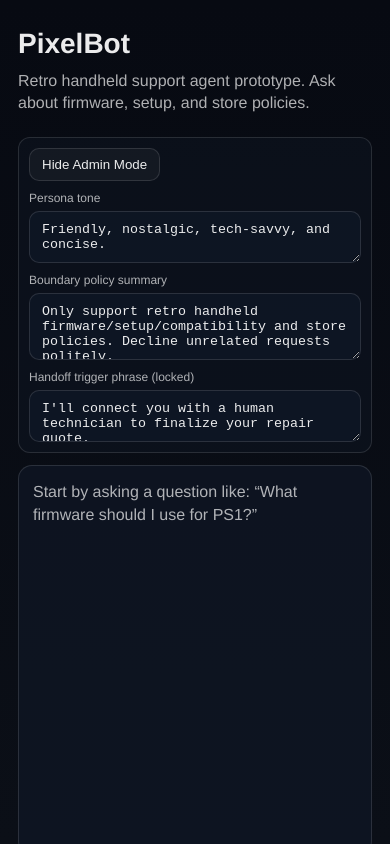
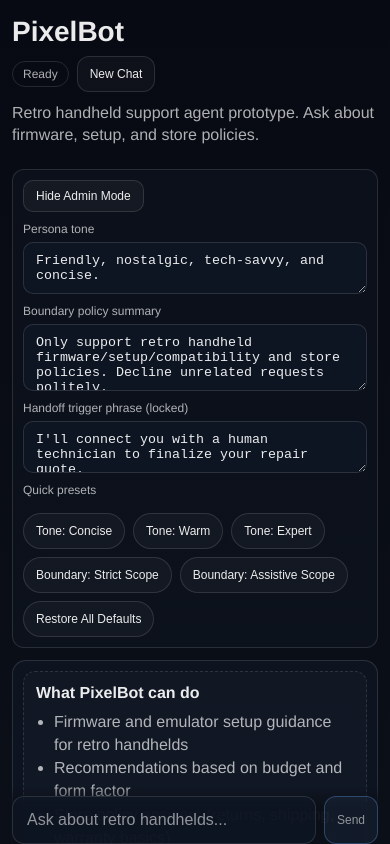
Before and after one commit to b0yu-li/pixel-bot, a Next.js app: page / in a window 390 px wide. Both pictures are taken after a click on the button "Show Admin Mode". Shown: the top 844 px of the page. Built offline with nearby package versions, Linux system fonts and the light colour scheme.

Commit message:
feat: enhance README with product walkthrough and rubric mapping; update global styles for improved UI elements and add starter prompts in chat interface

```diff
--- a/app/globals.css
+++ b/app/globals.css
@@ -35,6 +35,12 @@ body {
   gap: 16px;
 }
 
+.headerActions {
+  display: flex;
+  align-items: center;
+  gap: 8px;
+}
+
 h1 {
   margin: 0;
   font-size: 28px;
@@ -44,6 +50,19 @@ h1 {
   margin: 10px 0 22px 0;
   color: var(--muted);
   line-height: 1.4;
+}
+
+.statusPill {
+  border-radius: 999px;
+  border: 1px solid var(--border);
+  padding: 5px 10px;
+  font-size: 12px;
+  color: var(--muted);
+}
+
+.statusPill.error {
+  color: rgba(255, 140, 140, 0.95);
+  border-color: rgba(255, 120, 120, 0.5);
 }
 
 .adminPanel {
@@ -95,6 +114,34 @@ h1 {
   background: rgba(18, 26, 42, 0.55);
   padding: 14px;
   min-height: 360px;
+  max-height: 58vh;
+  overflow-y: auto;
+}
+
+.emptyState {
+  border: 1px dashed var(--border);
+  border-radius: 12px;
+  padding: 12px;
+  margin-bottom: 12px;
+  background: rgba(255, 255, 255, 0.02);
+}
+
+.emptyState h2 {
+  margin: 0 0 8px 0;
+  font-size: 16px;
+}
+
+.emptyState ul {
+  margin: 0;
+  padding-left: 18px;
+  color: var(--muted);
+  line-height: 1.45;
+}
+
+.starterChips {
+  display: flex;
+  flex-wrap: wrap;
+  gap: 8px;
 }
 
 .msg {
@@ -102,6 +149,10 @@ h1 {
   gap: 10px;
   padding: 8px 6px;
   border-radius: 10px;
+}
+
+.msgEnter {
+  animation: message-enter 240ms ease-out;
 }
 
 .msg + .msg {
@@ -150,10 +201,40 @@ h1 {
   color: rgba(110, 168, 254, 0.9);
 }
 
+.loadingMsg .content {
+  min-height: 24px;
+}
+
+.typingIndicator {
+  display: inline-flex;
+  align-items: center;
+  gap: 6px;
+}
+
+.typingIndicator span {
+  width: 7px;
+  height: 7px;
+  border-radius: 999px;
+  background: rgba(110, 168, 254, 0.9);
+  animation: typing-bounce 1s infinite ease-in-out;
+}
+
+.typingIndicator span:nth-child(2) {
+  animation-delay: 0.16s;
+}
+
+.typingIndicator span:nth-child(3) {
+  animation-delay: 0.32s;
+}
+
 .composer {
   display: flex;
   gap: 10px;
   margin-top: 14px;
+  position: sticky;
+  bottom: 0;
+  padding-top: 10px;
+  background: linear-gradient(180deg, rgba(11, 15, 23, 0) 0%, rgba(11, 15, 23, 0.95) 35%);
 }
 
 input[type="text"] {
@@ -183,12 +264,121 @@ button {
   cursor: pointer;
 }
 
+.ghostButton {
+  border: 1px solid var(--border);
+  background: rgba(255, 255, 255, 0.03);
+}
+
+.chip {
+  border: 1px solid var(--border);
+  border-radius: 999px;
+  background: rgba(255, 255, 255, 0.03);
+  color: var(--text);
+  padding: 8px 12px;
+  font-size: 13px;
+}
+
+.adminPresets {
+  margin-top: 10px;
+  display: flex;
+  flex-wrap: wrap;
+  gap: 8px;
+}
+
 button:disabled {
   cursor: not-allowed;
   opacity: 0.6;
+}
+
+.buttonLoading {
+  display: inline-flex;
+  align-items: center;
+  gap: 8px;
+}
+
+.spinner {
+  width: 14px;
+  height: 14px;
+  border-radius: 999px;
+  border: 2px solid rgba(255, 255, 255, 0.25);
+  border-top-color: rgba(255, 255, 255, 0.9);
+  animation: spin 700ms linear infinite;
 }
 
 .error {
   margin-top: 10px;
   color: rgba(255, 120, 120, 0.95);
 }
+
+@keyframes message-enter {
+  from {
+    opacity: 0;
+    transform: translateY(4px);
+  }
+  to {
+    opacity: 1;
+    transform: translateY(0);
+  }
+}
+
+@keyframes typing-bounce {
+  0%,
+  80%,
+  100% {
+    transform: translateY(0);
+    opacity: 0.65;
+  }
+  40% {
+    transform: translateY(-3px);
+    opacity: 1;
+  }
+}
+
+@keyframes spin {
+  to {
+    transform: rotate(360deg);
+  }
+}
+
+@media (max-width: 700px) {
+  .container {
+    padding: 16px 12px;
+  }
+
+  .titleRow {
+    flex-direction: column;
+    align-items: flex-start;
+    gap: 8px;
+  }
+
+  .msg {
+    flex-direction: column;
+    gap: 6px;
+    padding: 10px 6px;
+  }
+
+  .roleBadge {
+    width: auto;
+    font-size: 12px;
+  }
+
+  .content {
+    font-size: 15px;
+  }
+
+  .chat {
+    min-height: 320px;
+    max-height: 56vh;
+    padding: 10px;
+  }
+
+  .composer {
+    gap: 8px;
+  }
+
+  button,
+  .chip {
+    padding: 10px 12px;
+    font-size: 12px;
+  }
+}
--- a/app/page.tsx
+++ b/app/page.tsx
@@ -1,7 +1,7 @@
 "use client";
 
 import { useChat } from "@ai-sdk/react";
-import { useMemo, useState } from "react";
+import { useEffect, useMemo, useRef, useState } from "react";
 import { DefaultChatTransport } from "ai";
 import ReactMarkdown from "react-markdown";
 
@@ -10,15 +10,76 @@ type RuntimeConfig = {
   boundarySummary: string;
 };
 
+const DEFAULT_TONE = "Friendly, nostalgic, tech-savvy, and concise.";
+const DEFAULT_BOUNDARY_SUMMARY =
+  "Only support retro handheld firmware/setup/compatibility and store policies. Decline unrelated requests politely.";
+
 const HANDOFF_TRIGGER_PHRASE =
   "I'll connect you with a human technician to finalize your repair quote.";
+
+const TONE_PRESETS = [
+  {
+    id: "concise",
+    label: "Concise",
+    value: "Helpful and concise. Keep answers short, practical, and direct.",
+  },
+  {
+    id: "warm",
+    label: "Warm",
+    value:
+      "Friendly, encouraging, and patient. Keep technical guidance simple and reassuring.",
+  },
+  {
+    id: "expert",
+    label: "Expert",
+    value:
+      "Technical and precise. Explain trade-offs clearly and include concrete setup advice.",
+  },
+] as const;
+
+const BOUNDARY_PRESETS = [
+  {
+    id: "strict",
+    label: "Strict Scope",
+    value:
+      "Only support retro handheld firmware/setup/compatibility and store policies. Decline unrelated requests politely.",
+  },
+  {
+    id: "assistive",
+    label: "Assistive Scope",
+    value:
+      "Support retro handheld firmware/setup/compatibility and store policies only. For unrelated requests, refuse briefly and redirect to supported topics.",
+  },
+] as const;
+
+const STARTER_PROMPTS = [
+  {
+    id: "firmware",
+    label: "Firmware Setup",
+    text: "What firmware should I use for PS1 games on a retro handheld?",
+  },
+  {
+    id: "recommend",
+    label: "Get Recommendation",
+    text: "Can you recommend a retro handheld under $120 for GBA and SNES?",
+  },
+  {
+    id: "repair",
+    label: "Repair Handoff",
+    text: "My handheld screen is cracked and I need a repair quote.",
+  },
+  {
+    id: "policy",
+    label: "Store Policy",
+    text: "What is your return window and what condition is required?",
+  },
+] as const;
 
 export default function Page() {
   const [adminOpen, setAdminOpen] = useState(false);
   const [runtimeConfig, setRuntimeConfig] = useState<RuntimeConfig>({
-    tone: "Friendly, nostalgic, tech-savvy, and concise.",
-    boundarySummary:
-      "Only support retro handheld firmware/setup/compatibility and store policies. Decline unrelated requests politely.",
+    tone: DEFAULT_TONE,
+    boundarySummary: DEFAULT_BOUNDARY_SUMMARY,
   });
 
   const transport = useMemo(
@@ -35,6 +96,7 @@ export default function Page() {
   const {
     messages,
     sendMessage,
+    setMessages,
     status,
     error,
   } = useChat({
@@ -42,16 +104,47 @@ export default function Page() {
   });
 
   const [input, setInput] = useState("");
+  const transcriptEndRef = useRef<HTMLDivElement | null>(null);
 
   const isLoading = useMemo(() => {
     // `status` is a finite state machine; treat anything non-ready as "loading".
     return status !== "ready" && status !== "error";
   }, [status]);
 
+  const statusLabel = useMemo(() => {
+    if (status === "error") return "Error";
+    if (status === "ready") return "Ready";
+    return "Streaming";
+  }, [status]);
+
+  useEffect(() => {
+    transcriptEndRef.current?.scrollIntoView({ behavior: "smooth", block: "end" });
+  }, [messages, status]);
+
+  const submitText = (text: string) => {
+    const trimmed = text.trim();
+    if (!trimmed || isLoading) return;
+    setInput("");
+    sendMessage({ text: trimmed });
+  };
+
+  const resetConversation = () => {
+    setMessages([]);
+    setInput("");
+  };
+
   return (
     <main className="container">
       <div className="titleRow">
         <h1>PixelBot</h1>
+        <div className="headerActions">
+          <span className={`statusPill ${status === "error" ? "error" : ""}`}>
+            {statusLabel}
+          </span>
+          <button type="button" onClick={resetConversation} className="ghostButton">
+            New Chat
+          </button>
+        </div>
       </div>
       <p className="tagline">
         Retro handheld support agent prototype. Ask about firmware, setup, and
@@ -100,19 +193,84 @@ export default function Page() {
               <span>Handoff trigger phrase (locked)</span>
               <textarea value={HANDOFF_TRIGGER_PHRASE} rows={2} disabled />
             </label>
+
+            <div className="adminField">
+              <span>Quick presets</span>
+              <div className="adminPresets">
+                {TONE_PRESETS.map((preset) => (
+                  <button
+                    key={preset.id}
+                    type="button"
+                    className="chip"
+                    onClick={() =>
+                      setRuntimeConfig((prev) => ({ ...prev, tone: preset.value }))
+                    }
+                  >
+                    Tone: {preset.label}
+                  </button>
+                ))}
+                {BOUNDARY_PRESETS.map((preset) => (
+                  <button
+                    key={preset.id}
+                    type="button"
+                    className="chip"
+                    onClick={() =>
+                      setRuntimeConfig((prev) => ({
+                        ...prev,
+                        boundarySummary: preset.value,
+                      }))
+                    }
+                  >
+                    Boundary: {preset.label}
+                  </button>
+                ))}
+                <button
+                  type="button"
+                  className="chip"
+                  onClick={() =>
+                    setRuntimeConfig({
+                      tone: DEFAULT_TONE,
+                      boundarySummary: DEFAULT_BOUNDARY_SUMMARY,
+                    })
+                  }
+                >
+                  Restore All Defaults
+                </button>
+              </div>
+            </div>
           </div>
         ) : null}
       </section>
 
       <section className="chat" aria-label="Chat transcript">
         {messages.length === 0 ? (
-          <div className="content" style={{ color: "var(--muted)" }}>
-            Start by asking a question like: “What firmware should I use for
-            PS1?”
-          </div>
+          <>
+            <div className="emptyState">
+              <h2>What PixelBot can do</h2>
+              <ul>
+                <li>Firmware and emulator setup guidance for retro handhelds</li>
+                <li>Recommendations based on budget and form factor</li>
+                <li>Store policy answers (returns, shipping, warranty basics)</li>
+                <li>Repair-quote handoff when issue details + ZIP are provided</li>
+              </ul>
+            </div>
+            <div className="starterChips" aria-label="Starter prompts">
+              {STARTER_PROMPTS.map((prompt) => (
+                <button
+                  key={prompt.id}
+                  type="button"
+                  className="chip"
+                  onClick={() => submitText(prompt.text)}
+                  disabled={isLoading}
+                >
+                  {prompt.label}
+                </button>
+              ))}
+            </div>
+          </>
         ) : (
           messages.map((m) => (
-            <div key={m.id} className={`msg ${m.role}`}>
+            <div key={m.id} className={`msg msgEnter ${m.role}`}>
               <div className="roleBadge">
                 {m.role === "assistant" ? "PixelBot" : "You"}
               </div>
@@ -129,21 +287,25 @@ export default function Page() {
         )}
 
         {isLoading ? (
-          <div className="msg assistant">
+          <div className="msg assistant loadingMsg msgEnter">
             <div className="roleBadge">PixelBot</div>
-            <div className="content">Thinking...</div>
+            <div className="content">
+              <div className="typingIndicator" aria-label="PixelBot is thinking">
+                <span />
+                <span />
+                <span />
+              </div>
+            </div>
           </div>
         ) : null}
+        <div ref={transcriptEndRef} />
       </section>
 
       <form
         className="composer"
         onSubmit={(e) => {
           e.preventDefault();
-          const text = input.trim();
-          if (!text) return;
-          setInput("");
-          sendMessage({ text });
+          submitText(input);
         }}
       >
         <input
@@ -156,14 +318,22 @@ export default function Page() {
           aria-label="Chat input"
         />
         <button type="submit" disabled={isLoading || !input.trim()}>
-          Send
+          {isLoading ? (
+            <span className="buttonLoading">
+              <span className="spinner" />
+              Sending...
+            </span>
+          ) : (
+            "Send"
+          )}
         </button>
       </form>
 
       {error ? (
         <p className="error">
           Something went wrong:{" "}
-          {error instanceof Error ? error.message : String(error)}
+          {error instanceof Error ? error.message : String(error)}. Try again,
+          or use one of the starter prompts to restart the flow.
         </p>
       ) : null}
     </main>
```
Also changed, not shown: 1 other file (tests, documents, lock files or other folders).
